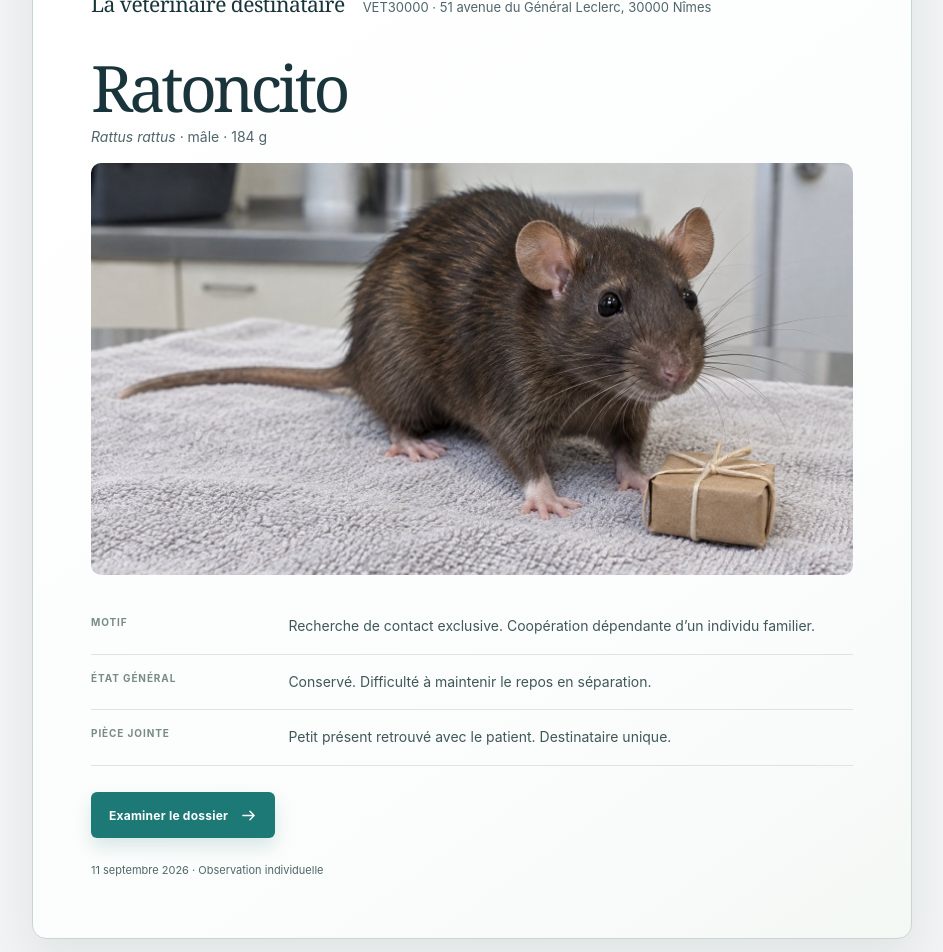
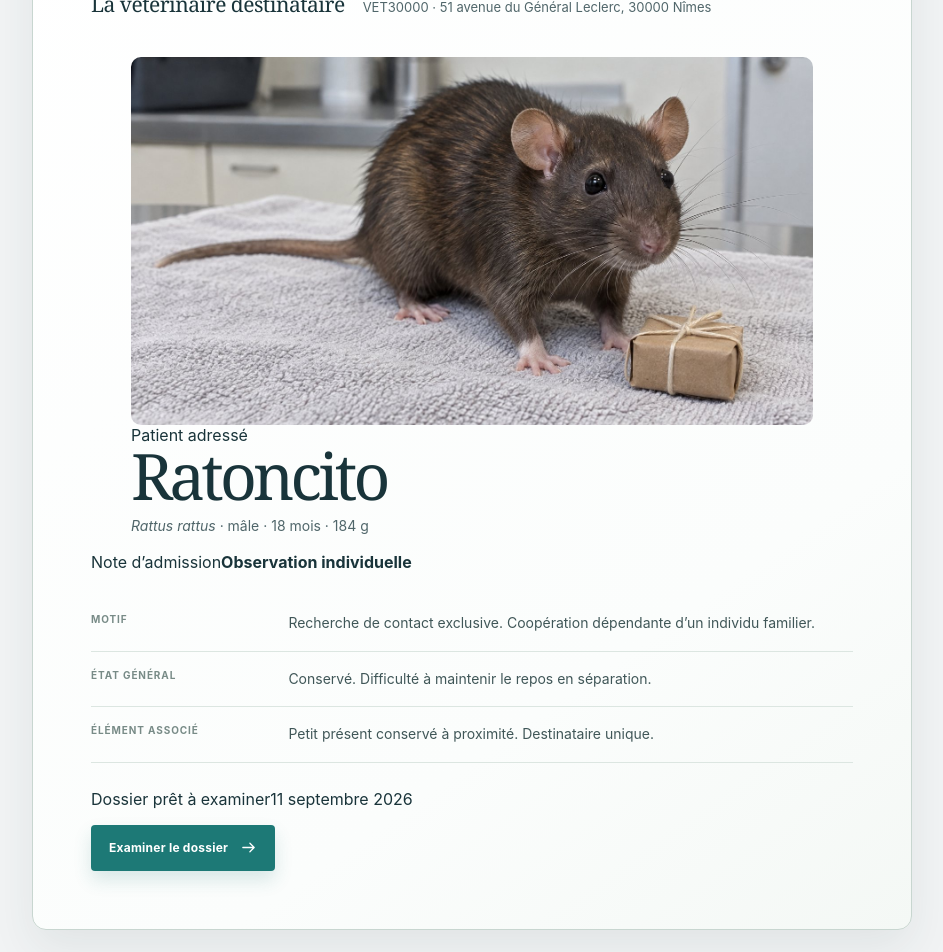
Before and after one commit to Streptospondylus/ratoncito-clinical, a React (Vite) app: page / in a window 1280 px wide. Shown: the part 200-1152 px from the top of the page, without its empty margins (168-1111 px from the left). Built offline with nearby package versions, Linux system fonts and the light colour scheme.

Commit message:
Elevate referral cover as clinical centrepiece

```diff
--- a/src/App.tsx
+++ b/src/App.tsx
@@ -206,17 +206,26 @@ function SectionIntro({
 function Portal({ onOpen }: { onOpen: () => void }) {
   return (
     <main className="referral-cover">
-      <header className="document-heading"><span>DOSSIER DE RÉFÉRÉ</span><span>{appConfig.case.id}</span></header>
-      <div className="cover-recipient"><span>À l’attention de</span><strong>{appConfig.recipient.displayName || "La vétérinaire destinataire"}</strong>
-        <span>{appConfig.clinic.name} · {appConfig.clinic.location}</span></div>
-      <h1>Ratoncito</h1>
-      <p className="cover-species"><em>{appConfig.patient.species}</em> · mâle · {appConfig.patient.weight}</p>
-      <PatientPhoto />
-      <dl className="document-fields"><div><dt>Motif</dt><dd>Recherche de contact exclusive. Coopération dépendante d’un individu familier.</dd></div>
-        <div><dt>État général</dt><dd>Conservé. Difficulté à maintenir le repos en séparation.</dd></div>
-        <div><dt>Pièce jointe</dt><dd>Petit présent retrouvé avec le patient. Destinataire unique.</dd></div></dl>
-      <button className="primary-button" onClick={onOpen}>Examiner le dossier<Icon name="arrow" size={17} /></button>
-      <footer className="document-footer">{appConfig.case.date} · Observation individuelle</footer>
+      <header className="document-heading"><span>DOSSIER DE RÉFÉRÉ · UNITÉ NAC</span><span>{appConfig.case.id}</span></header>
+      <section className="cover-recipient" aria-label="Destinataire du dossier">
+        <span>À l’attention de</span><strong>{appConfig.recipient.displayName || "La vétérinaire destinataire"}</strong>
+        <span>{appConfig.clinic.name} · {appConfig.clinic.location}</span>
+      </section>
+      <figure className="cover-patient"><PatientPhoto /><figcaption>
+        <span>Patient adressé</span><h1>Ratoncito</h1>
+        <p className="cover-species"><em>{appConfig.patient.species}</em> · mâle · {appConfig.patient.age} · {appConfig.patient.weight}</p>
+      </figcaption></figure>
+      <section className="cover-summary" aria-label="Résumé d’admission">
+        <div className="cover-summary-title"><span>Note d’admission</span><strong>Observation individuelle</strong></div>
+        <dl className="document-fields">
+          <div><dt>Motif</dt><dd>Recherche de contact exclusive. Coopération dépendante d’un individu familier.</dd></div>
+          <div><dt>État général</dt><dd>Conservé. Difficulté à maintenir le repos en séparation.</dd></div>
+          <div><dt>Élément associé</dt><dd>Petit présent conservé à proximité. Destinataire unique.</dd></div>
+        </dl>
+      </section>
+      <div className="cover-action"><p><span>Dossier prêt à examiner</span>{appConfig.case.date}</p>
+        <button className="primary-button" onClick={onOpen}>Examiner le dossier<Icon name="arrow" size={17} /></button>
+      </div>
     </main>
   );
 }
```
